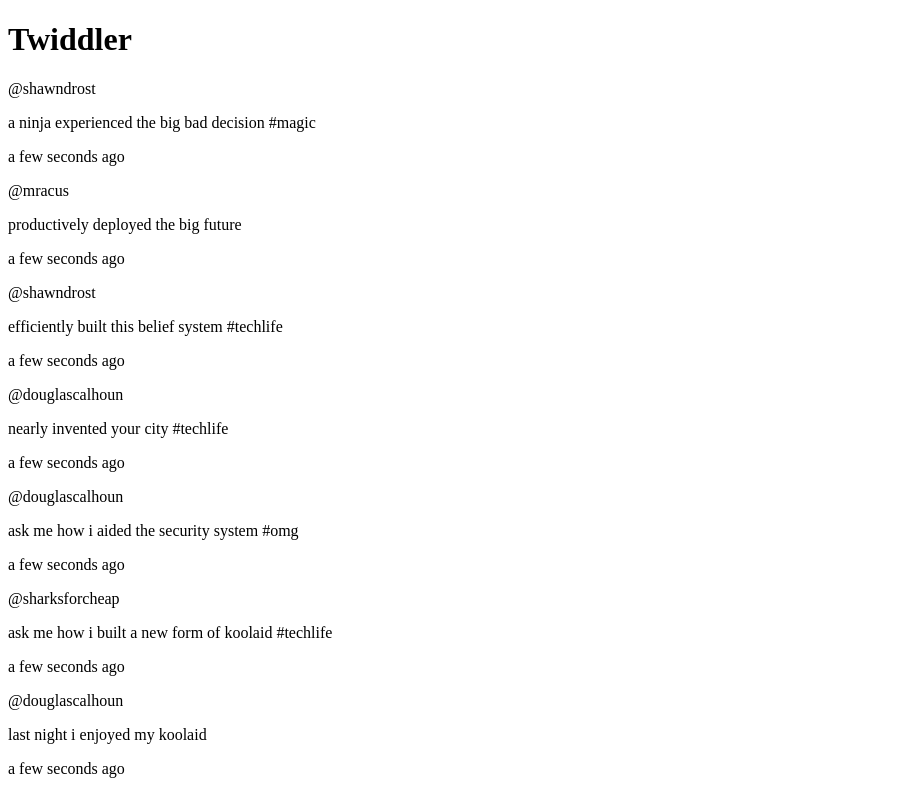
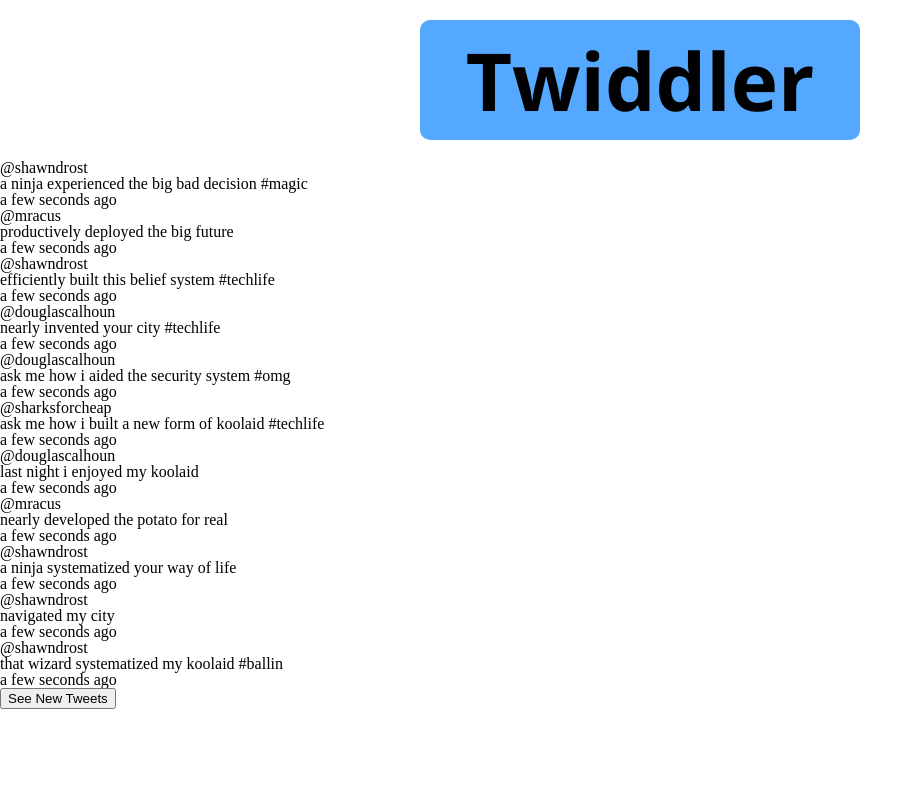
Before and after one commit to mneskarous/twiddler, a plain HTML site: page index.html in a window 1280 px wide. Shown: the top 791 px of the page, without its empty margins (0-923 px from the left). Drawn offline with nearby package versions, Linux system fonts and the light colour scheme.

Commit message:
Added styles to header

```diff
--- a/main.css
+++ b/main.css
@@ -1,5 +1,68 @@
-.link:hover {
-    text-decoration: underline;
-    color: blue;
-    cursor: pointer;
+/* http://meyerweb.com/eric/tools/css/reset/
+   v2.0 | 20110126
+   License: none (public domain)
+*/
+
+html, body, div, span, applet, object, iframe,
+h1, h2, h3, h4, h5, h6, p, blockquote, pre,
+a, abbr, acronym, address, big, cite, code,
+del, dfn, em, img, ins, kbd, q, s, samp,
+small, strike, strong, sub, sup, tt, var,
+b, u, i, center,
+dl, dt, dd, ol, ul, li,
+fieldset, form, label, legend,
+table, caption, tbody, tfoot, thead, tr, th, td,
+article, aside, canvas, details, embed,
+figure, figcaption, footer, header, hgroup,
+menu, nav, output, ruby, section, summary,
+time, mark, audio, video {
+    margin: 0;
+    padding: 0;
+    border: 0;
+    font-size: 100%;
+    font: inherit;
+    vertical-align: baseline;
 }
+/* HTML5 display-role reset for older browsers */
+article, aside, details, figcaption, figure,
+footer, header, hgroup, menu, nav, section {
+    display: block;
+}
+body {
+    line-height: 1;
+}
+ol, ul {
+    list-style: none;
+}
+blockquote, q {
+    quotes: none;
+}
+blockquote:before, blockquote:after,
+q:before, q:after {
+    content: '';
+    content: none;
+}
+table {
+    border-collapse: collapse;
+    border-spacing: 0;
+}
+
+/* ------------------------General Styles------------------------ */
+
+/*body {
+    background-color: #0a437f;
+}*/
+
+/* ------------------------Header------------------------ */
+
+header {
+    border-radius: 10px;
+    background-color: #54a8ff;
+    padding: 20px;
+    margin: 20px auto;
+    max-width: 400px;
+    text-align: center;
+    font-family: 'Open Sans', sans-serif;
+    font-size: 80px;
+    font-weight: bold;
+}
```
